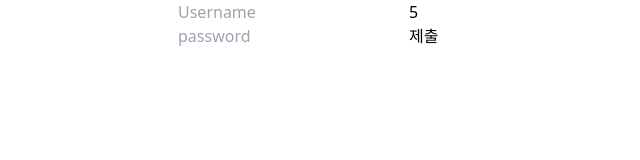
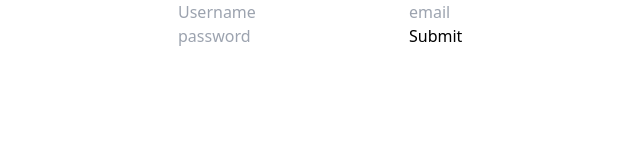
Before and after one commit to ANchangwan/carrot-market, a Next.js app: page /forms in a window 1280 px wide. Shown: the top 160 px of the page, without its empty margins (206-846 px from the left). Built offline with nearby package versions, Linux system fonts and the light colour scheme.

Commit message:
register

```diff
--- a/pages/forms.tsx
+++ b/pages/forms.tsx
@@ -1,25 +1,14 @@
 import React, { useState } from "react";
+import { useForm } from "react-hook-form";
 
 export default function Forms() {
-  const [username, setUsername] = useState("");
-  const onChangeUsername = (event: React.SyntheticEvent<HTMLInputElement>) => {
-    const {
-      currentTarget: { value },
-    } = event;
-    setUsername(value);
-  };
+  const { register, watch } = useForm();
   return (
     <form>
-      <input
-        onChange={onChangeUsername}
-        value={username}
-        type="text"
-        placeholder="Username"
-        minLength={5}
-      />
-      <input type="email" value={5} placeholder="email" />
-      <input type="password" placeholder="password" />
-      <button type="submit">제출</button>
+      <input {...register("username")} type="text" placeholder="Username" />
+      <input {...register("email")} type="email" placeholder="email" />
+      <input {...register("password")} type="password" placeholder="password" />
+      <input {...register("submit")} type="submit" />
     </form>
   );
 }
```
